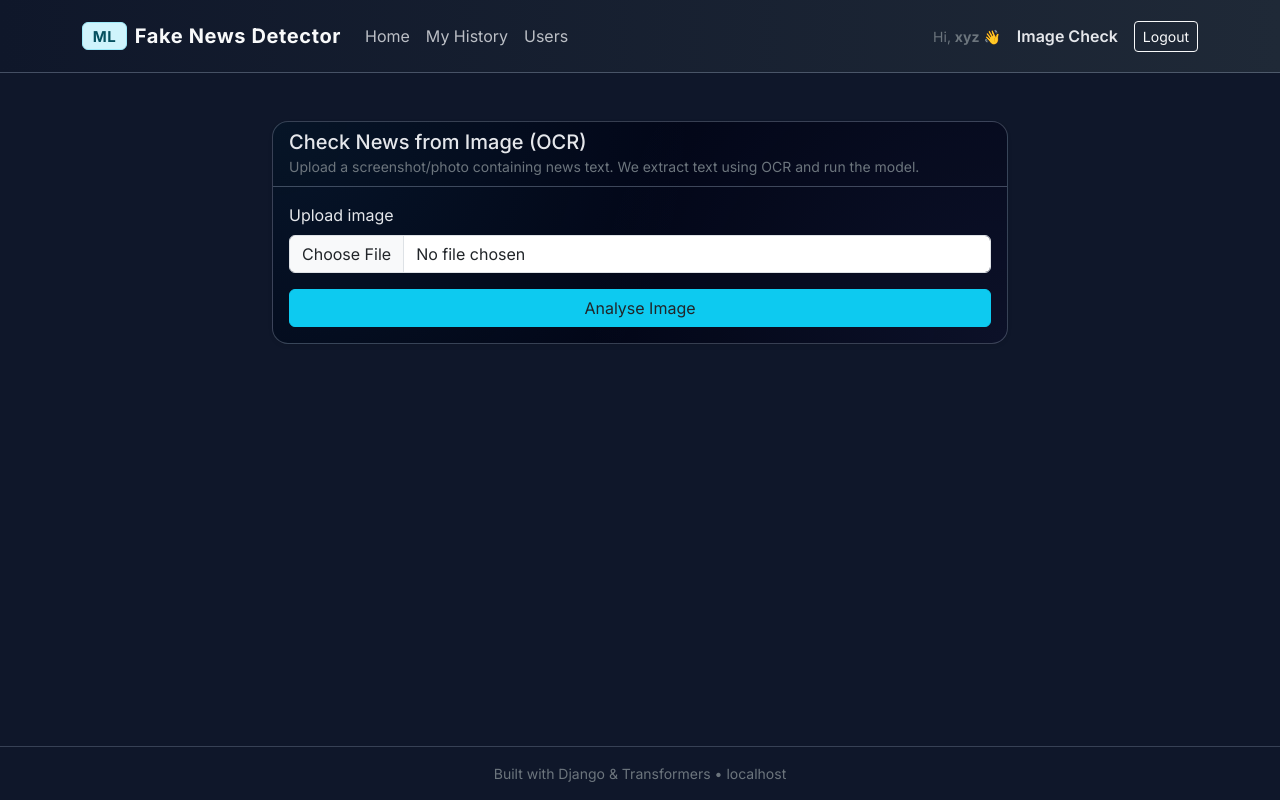
After one commit to skullcrusherr/Fake-News-Detection-System, a Django app: page /image-check/ in a window 1280 px wide. The commit adds this page. Run offline with Django 5.2, Linux system fonts and the light colour scheme; a user stored in the database is signed in.

Commit message:
Added Image uploading feature

```diff
--- /dev/null
+++ b/detector/forms.py
@@ -0,0 +1,4 @@
+from django import forms
+
+class ImageUploadForm(forms.Form):
+    image = forms.ImageField()
--- a/detector/templates/detector/base.html
+++ b/detector/templates/detector/base.html
@@ -150,6 +150,10 @@
                 <div class="d-flex align-items-center gap-3 text-light">
                     {% if user.is_authenticated %}
                         <span class="small text-secondary">Hi, <strong>{{ user.username }}</strong> 👋</span>
+                        <a class="nav-link {% if '/image-check' in request.path %}active fw-semibold{% endif %}"
+   href="{% url 'image_check' %}">
+   Image Check
+</a>
                         <a href="{% url 'logout' %}" class="btn btn-outline-light btn-sm">
                             Logout
                         </a>
@@ -167,6 +171,7 @@
         {% block content %}{% endblock %}
     </main>
 
+
     <!-- FOOTER -->
     <footer class="py-3 text-center text-secondary small">
         Built with Django & Transformers • {{ request.get_host }}
--- /dev/null
+++ b/detector/templates/detector/image_check.html
@@ -0,0 +1,73 @@
+{% extends "detector/base.html" %}
+{% load form_tags %}
+{% block title %}Image Check • Fake News Detector{% endblock %}
+
+{% block content %}
+<div class="row justify-content-center">
+  <div class="col-lg-8">
+    <div class="card shadow-sm">
+      <div class="card-header">
+        <h5 class="mb-0">Check News from Image (OCR)</h5>
+        <small class="text-secondary">
+          Upload a screenshot/photo containing news text. We extract text using OCR and run the model.
+        </small>
+      </div>
+
+      <div class="card-body">
+        <form method="post" enctype="multipart/form-data" class="d-flex flex-column gap-3">
+          {% csrf_token %}
+          <div>
+            <label class="form-label">Upload image</label>
+            {{ form.image|add_class:"form-control" }}
+          </div>
+
+          <button class="btn btn-info text-dark">Analyse Image</button>
+        </form>
+        {% if uploaded_image_url %}
+  <hr>
+  <h6 class="mb-2">Uploaded image</h6>
+  <div class="p-2 rounded" style="border:1px solid rgba(148,163,184,0.35); background:#0b1220;">
+    <img src="{{ uploaded_image_url }}" alt="Uploaded image"
+         style="max-width:100%; height:auto; border-radius:12px;">
+  </div>
+{% endif %}
+
+        {% if extracted_text %}
+          <hr>
+          <h6 class="mb-2">Extracted text (OCR)</h6>
+          <textarea class="form-control" rows="7" readonly>{{ extracted_text }}</textarea>
+        {% endif %}
+
+        {% if prediction %}
+          <hr>
+          <div class="d-flex justify-content-between align-items-center">
+            <h5 class="mb-0">Prediction</h5>
+            {% if prediction == 'REAL' %}
+              <span class="badge" style="background:#14532d; color:#bbf7d0;">REAL</span>
+            {% elif prediction == 'FAKE' %}
+              <span class="badge" style="background:#7f1d1d; color:#fecaca;">FAKE</span>
+            {% else %}
+              <span class="badge" style="background:#78350f; color:#fde68a;">UNSURE</span>
+            {% endif %}
+          </div>
+
+          {% if probabilities %}
+            <div class="mt-3 d-flex gap-2 flex-wrap">
+              <span class="badge" style="background:#14532d; color:#bbf7d0;">
+                REAL: {{ probabilities.REAL|floatformat:3 }}
+              </span>
+              <span class="badge" style="background:#7f1d1d; color:#fecaca;">
+                FAKE: {{ probabilities.FAKE|floatformat:3 }}
+              </span>
+            </div>
+          {% endif %}
+
+          <p class="text-secondary small mt-3 mb-0">
+            OCR quality depends on the image. For best results use a clear screenshot, good contrast, and minimal blur.
+          </p>
+        {% endif %}
+      </div>
+    </div>
+  </div>
+</div>
+{% endblock %}
--- a/detector/urls.py
+++ b/detector/urls.py
@@ -14,4 +14,7 @@ urlpatterns = [
 
     path("history/", views.history, name="history"),
     path("users/", views.users_list, name="users_list"),
+
+    path("image-check/", views.image_check, name="image_check"),
+
 ]
--- a/detector/views.py
+++ b/detector/views.py
@@ -7,6 +7,10 @@ from django.contrib.auth import logout as auth_logout
 
 from .ml_model import predict_news
 from .models import PredictionLog
+
+from .forms import ImageUploadForm
+from .ocr_utils import extract_text_from_image
+from django.core.files.storage import default_storage
 
 
 @login_required
@@ -89,3 +93,49 @@ User = get_user_model()
 def users_list(request):
     users = User.objects.all().order_by("username")
     return render(request, "detector/users_list.html", {"users": users})
+
+from django.core.files.storage import default_storage
+from django.conf import settings  # add this import
+
+@login_required
+def image_check(request):
+    prediction = None
+    probabilities = None
+    extracted_text = ""
+    uploaded_image_url = None
+    form = ImageUploadForm()
+
+    if request.method == "POST":
+        form = ImageUploadForm(request.POST, request.FILES)
+        if form.is_valid():
+            img_file = form.cleaned_data["image"]
+
+            saved_path = default_storage.save(f"uploads/{img_file.name}", img_file)
+            full_path = default_storage.path(saved_path)
+
+            # ✅ URL to show in template
+            uploaded_image_url = settings.MEDIA_URL + saved_path
+
+            extracted_text = extract_text_from_image(full_path)
+
+            if extracted_text.strip():
+                prediction, probabilities = predict_news(extracted_text)
+
+                real_p = probabilities.get("REAL") if probabilities else None
+                fake_p = probabilities.get("FAKE") if probabilities else None
+
+                PredictionLog.objects.create(
+                    user=request.user,
+                    text=extracted_text,
+                    label=prediction or "UNKNOWN",
+                    real_prob=real_p,
+                    fake_prob=fake_p,
+                )
+
+    return render(request, "detector/image_check.html", {
+        "form": form,
+        "prediction": prediction,
+        "probabilities": probabilities,
+        "extracted_text": extracted_text,
+        "uploaded_image_url": uploaded_image_url,  # ✅
+    })
--- a/fake_news_site/settings.py
+++ b/fake_news_site/settings.py
@@ -119,3 +119,9 @@ STATIC_URL = 'static/'
 LOGIN_URL = "login"
 LOGIN_REDIRECT_URL = "home"
 LOGOUT_REDIRECT_URL = "login"
+
+
+import os
+
+MEDIA_URL = "/media/"
+MEDIA_ROOT = os.path.join(BASE_DIR, "media")
--- a/fake_news_site/urls.py
+++ b/fake_news_site/urls.py
@@ -1,7 +1,14 @@
 from django.contrib import admin
 from django.urls import path, include
+
+from fake_news_site import settings
+from django.conf.urls.static import static  # ✅ add this
+
 
 urlpatterns = [
     path("admin/", admin.site.urls),
     path("", include("detector.urls")),
 ]
+
+if settings.DEBUG:
+    urlpatterns += static(settings.MEDIA_URL, document_root=settings.MEDIA_ROOT)
```
Also changed, not shown: detector/ocr_utils.py (added, +12 -0 lines), db.sqlite3, media/uploads/newsimage.jpg (added), media/uploads/newsimage_BJ43FNq.jpg (added), media/uploads/newsimage_Zs9HQ65.jpg (added).
